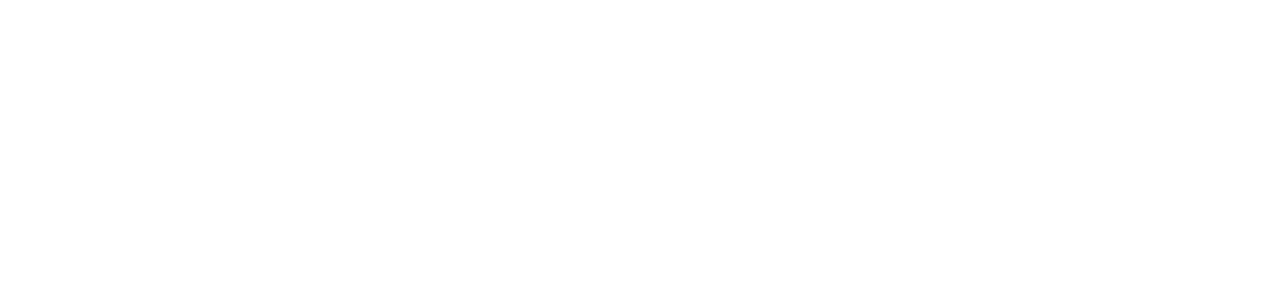
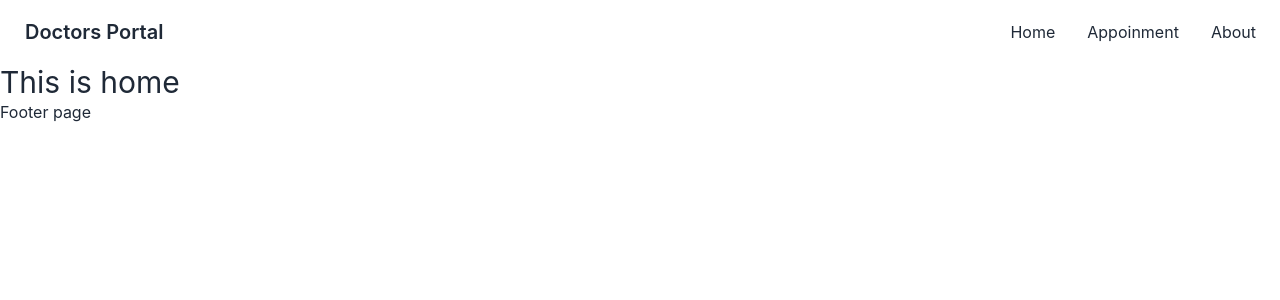
Before and after one commit to siam50/resale_clothes_client, a React (Create React App) app: page / in a window 1280 px wide. Shown: the top 300 px of the page. Built offline with nearby package versions, Linux system fonts and the light colour scheme.

Commit message:
navbar added

```diff
--- a/src/App.js
+++ b/src/App.js
@@ -4,7 +4,7 @@
 
 function App() {
   return (
-    <div>
+    <div className='max-w-screen-xl mx-auto'>
       <RouterProvider router={router}></RouterProvider>
     </div>
   );
--- a/src/Layout/Main.js
+++ b/src/Layout/Main.js
@@ -1,9 +1,14 @@
 import React from 'react';
+import { Outlet } from 'react-router-dom';
+import Footer from '../Pages/Shared/Footer/Footer';
+import Navbar from '../Pages/Shared/Navbar/Navbar';
 
 const Main = () => {
     return (
         <div>
-
+            <Navbar></Navbar>
+            <Outlet></Outlet>
+            <Footer></Footer>
         </div>
     );
 };
--- a/src/Pages/Shared/Navbar/Navbar.js
+++ b/src/Pages/Shared/Navbar/Navbar.js
@@ -1,9 +1,32 @@
 import React from 'react';
+import { Link } from 'react-router-dom';
 
 const Navbar = () => {
+
+    const menuItems = <React.Fragment>
+        <li><Link to="/">Home</Link></li>
+        <li><Link to="/appointment">Appoinment</Link></li>
+        <li><Link to="/about">About</Link></li>
+    </React.Fragment>
+
     return (
-        <div>
-            <h3>This Navbar</h3>
+        <div className="navbar bg-base-100 flex justify-between">
+            <div className="navbar-start">
+                <div className="dropdown">
+                    <label tabIndex={0} className="btn btn-ghost lg:hidden">
+                        <svg xmlns="http://www.w3.org/2000/svg" className="h-5 w-5" fill="none" viewBox="0 0 24 24" stroke="currentColor"><path strokeLinecap="round" strokeLinejoin="round" strokeWidth="2" d="M4 6h16M4 12h8m-8 6h16" /></svg>
+                    </label>
+                    <ul tabIndex={1} className="menu menu-compact dropdown-content mt-3 p-2 shadow bg-base-100 rounded-box w-52">
+                        {menuItems}
+                    </ul>
+                </div>
+                <Link className="btn btn-ghost normal-case text-xl">Doctors Portal</Link>
+            </div>
+            <div className="navbar-center hidden lg:flex">
+                <ul className="menu menu-horizontal p-0">
+                    {menuItems}
+                </ul>
+            </div>
         </div>
     );
 };
```
